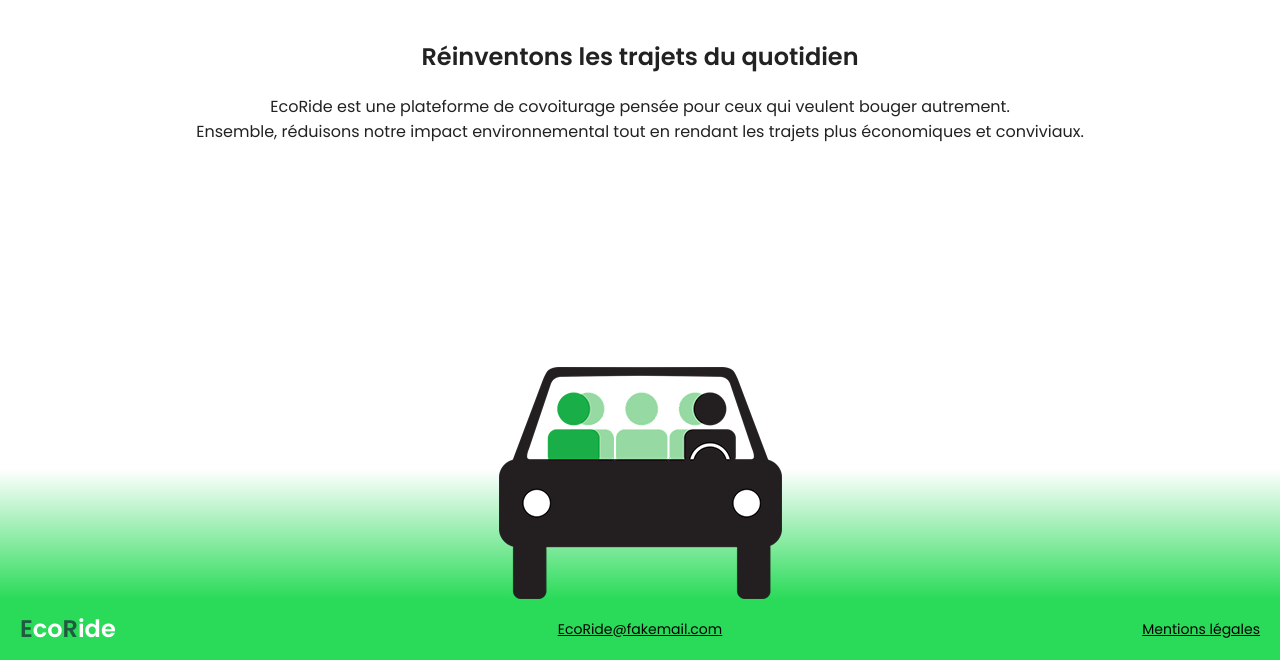
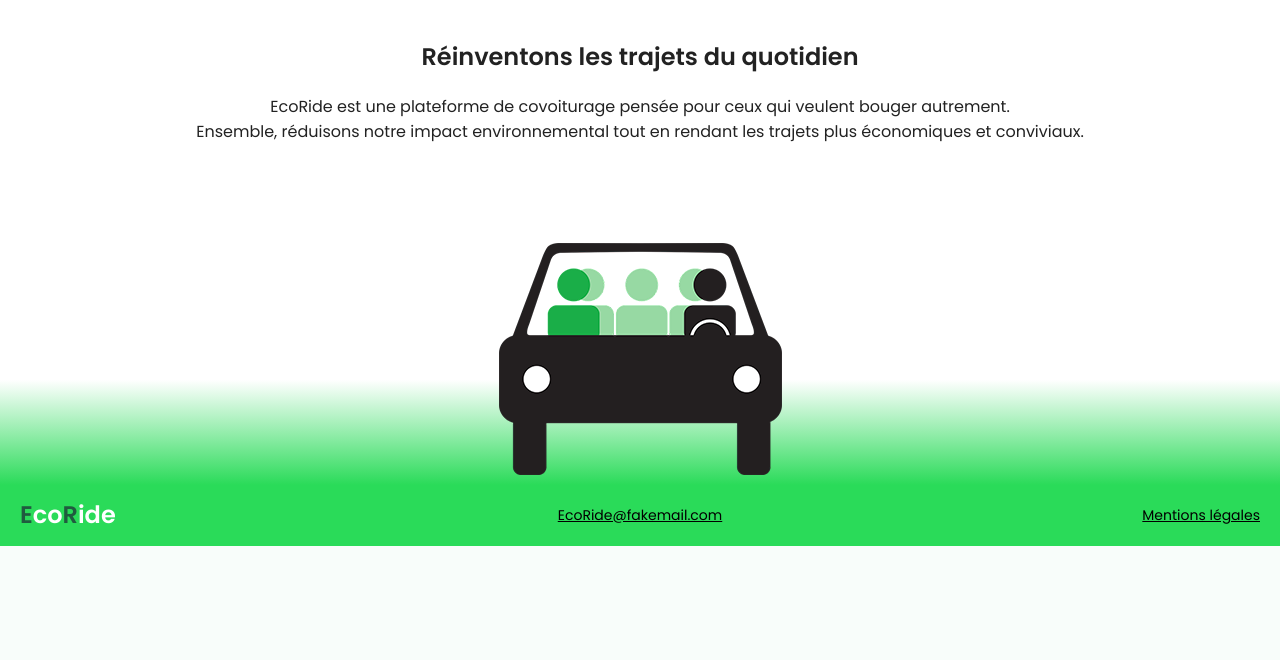
Before and after one commit to Christophe741/ecoride, a PHP site: page / in a window 1280 px wide. Shown: the part 254-914 px from the top of the page. After the commit the page ends 800 px from the top, so only its background shows below. Run offline with PHP 8.4, Linux system fonts and the light colour scheme.

Commit message:
modification de la voiture

```diff
--- a/css/style.css
+++ b/css/style.css
@@ -134,6 +134,7 @@ footer .mentions {
 /*---------- 4. PAGE : index.php ----------*/
 .page-index main {
   background: linear-gradient(180deg, #fff 78.37%, #2adb59 100%);
+  position: relative;
 }
 
 .hero-presentation {
@@ -142,7 +143,6 @@ footer .mentions {
   display: flex;
   flex-direction: column;
   align-items: center;
-  height: 600px;
 }
 
 .hero-presentation h2 {
@@ -150,7 +150,6 @@ footer .mentions {
 }
 
 .car-image {
-  height: auto;
-  display: block;
-  margin-top: auto;
+  position: absolute;
+  bottom: 10px;
 }
```
